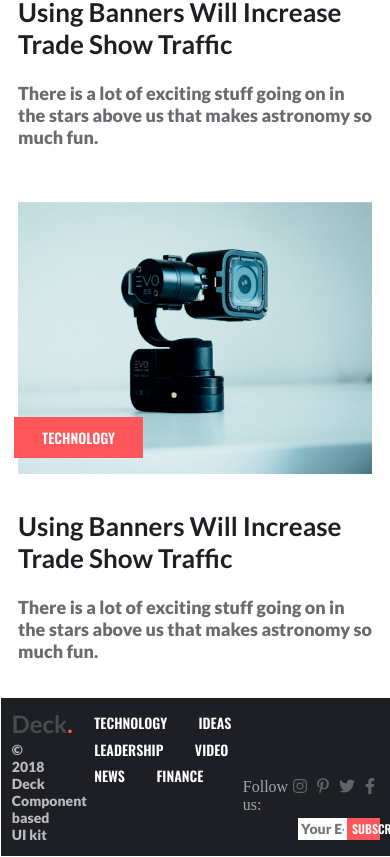
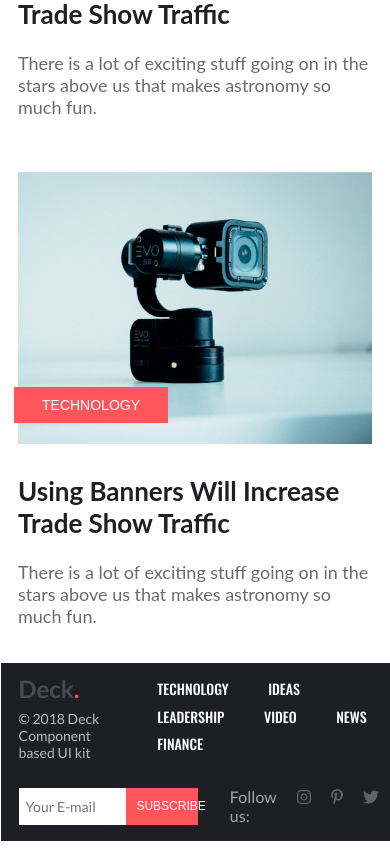
Before and after one commit to Oreseeker/deck-site, a Vue app: page / in a window 390 px wide. Shown: the part 2873-3730 px from the top of the page. Built offline with nearby package versions, Linux system fonts and the light colour scheme.

Commit message:
Configured footer for correct display on a tablet (not phone yet)

```diff
--- a/src/App.vue
+++ b/src/App.vue
@@ -97,55 +97,52 @@ export default {
 </script>
 
 <style>
-@font-face {
+ /* @font-face {
   font-family: "Oswald";
   font-weight: bold;
   src: url('./assets/fonts/Oswald-Bold.ttf');
-}
-@font-face {
+} */
+/*@font-face {
   font-family: "Oswald";
-  font-weight: extralight;
+  font-weight: lighter;
   src: url('./assets/fonts/Oswald-ExtraLight.ttf');
 }
 @font-face {
   font-family: "Oswald";
-  font-weight: light;
+  font-weight: thin;
   src: url('./assets/fonts/Oswald-Light.ttf');
-}
+}*/
 @font-face {
-  font-family: "Oswald";
-  font-weight: medium;
+  font-family: "Oswald Medium Normal";
   src: url('./assets/fonts/Oswald-Medium.ttf');
 }
-@font-face {
+/*@font-face {
   font-family: "Oswald";
-  font-weight: regular;
+  font-weight: normal;
   src: url('./assets/fonts/Oswald-Regular.ttf');
 }
 @font-face {
   font-family: "Oswald";
-  font-weight: semibold;
+  font-weight: 600;
   src: url('./assets/fonts/Oswald-SemiBold.ttf');
 }
 @font-face {
   font-family: "Lato";
-  font-weight: semibold;
+  font-weight: 600;
   font-style: italic;
   src: url('./assets/fonts/Lato-SemiboldItalic.ttf');
 }
 @font-face {
   font-family: "Lato";
-  font-weight: semibold;
+  font-weight: 600;
   font-style: normal;
   src: url('./assets/fonts/Lato-Semibold.ttf');
-}
+}*/
 @font-face {
-  font-family: "Lato";
-  font-weight: regular;
-  font-style: normal;
+  font-family: "Lato Regular Normal";
   src: url('./assets/fonts/Lato-Regular.ttf');
 }
-@font-face {
+/*@font-face {
   font-family: "Lato";
   font-weight: medium;
   font-style: italic;
@@ -159,17 +156,17 @@ export default {
 }
 @font-face {
   font-family: "Lato";
-  font-weight: light;
+  font-weight: thin;
   font-style: italic;
   src: url('./assets/fonts/Lato-LightItalic.ttf');
 }
 @font-face {
   font-family: "Lato";
-  font-weight: light;
+  font-weight: thin;
   font-style: normal;
   src: url('./assets/fonts/Lato-Light.ttf');
 }
-@font-face {
+/*@font-face {
   font-family: "Lato";
   font-weight: normal;
   font-style: italic;
@@ -177,16 +174,15 @@ export default {
 }
 @font-face {
   font-family: "Lato";
-  font-weight: bold;
+  font-weight: 700;
   font-style: italic;
   src: url('./assets/fonts/Lato-BoldItalic.ttf');
-}
+}*/
 @font-face {
-  font-family: "Lato";
-  font-weight: bold;
-  font-style: normal;
+  font-family: "Lato Bold Normal";
   src: url('./assets/fonts/Lato-Bold.ttf');
 }
+/*
 @font-face {
   font-family: "Lato";
   font-weight: black;
@@ -198,7 +194,7 @@ export default {
   font-weight: black;
   font-style: normal;
   src: url('./assets/fonts/Lato-Black.ttf');
-}
+}*/
 body {
   margin: 0;
 }
--- a/src/components/Card.vue
+++ b/src/components/Card.vue
@@ -44,13 +44,14 @@ section.card img {
   max-width: 100%;
 }
 h2 {
-  font-weight: semibold;
+  font-weight: bold;
   font-size: 1.8571em; /*26 px*/
   color: #1d1f24;
 }
 p {
   font-size: 1.2857em; /*18 px*/
   color: #6a6b6f;
+  font-weight: normal;
 }
 .category {
   position: relative;
--- a/src/components/FooterComponent.vue
+++ b/src/components/FooterComponent.vue
@@ -76,10 +76,6 @@ footer {
   border-top: 0;
 }
 .footer-middle {
-  /* display: flex;
-        flex-flow: row wrap;
-        align-items: center;
-        justify-content: start; */
   width: 53.4722%; /* 770px */
   box-sizing: border-box;
   padding-top: 3%;
@@ -87,26 +83,25 @@ footer {
 }
 .footer-middle a {
   display: inline-block;
-  font-family: "Oswald", sans-serif;
+  font-family: "Oswald Medium Normal", sans-serif;
   font-size: 14px;
   color: white;
   text-decoration: none;
-  font-weight: medium;
   margin: 1.2987% 7.7922%;
 }
 .footer-left {
   padding: 2.7778% 5.5556% 3.3333% 2.7778%;
   box-sizing: border-box;
   width: 19.85%; /* 270px + delta */
-  font-family: "Lato", sans-serif;
+  font-family: "Lato Regular Normal", sans-serif;
   display: flex;
   flex-flow: column nowrap;
   justify-content: center;
 }
 .footer-right {
   padding: 3.4722% 2.7778% 4.1667% 4.5%;
-  width: 28.3639%;
-  box-sizing: border-box;
+  width: 300px;
+  box-sizing: content-box;
   display: flex;
   flex-flow: column nowrap;
   justify-content: flex-end;
@@ -119,10 +114,11 @@ footer {
   font-size: 24px;
   font-weight: bold;
   color: #494b4f;
+  font-family: "Lato Bold Normal";
 }
 .copyright {
   font-size: 14px;
-  font-weight: regular;
+  font-weight: normal;
   color: #bbbbbd;
   margin-top: 6.9259%;
 }
@@ -133,6 +129,7 @@ footer {
   flex-flow: row nowrap;
   justify-content: flex-end;
   align-items: start;
+  font-family: "Lato Regular Normal";
 }
 .follow-links a {
   display: block;
@@ -140,4 +137,34 @@ footer {
   text-decoration: none;
   color: #616366;
 }
+.send-email {
+  width: 300px;
+  height: 37px;
+}
+
+@media screen and (max-width: 980px){
+  footer {
+    flex-wrap: wrap;
+  }
+  .footer-left {
+    width: 35%;
+    padding-left: 4.5%;
+  }
+  .footer-middle {
+    width: 65%;
+  }
+  .footer-right {
+    flex-flow: row-reverse nowrap;
+    width: 100%;
+    align-items: center;
+  }
+  .follow-links {
+    margin-left: 32px;
+    margin-bottom: 0;
+  }
+  .follow-links a {
+    margin: 0;
+    margin-left: 20px;
+  }
+}
 </style>
--- a/src/components/SendEmail.vue
+++ b/src/components/SendEmail.vue
@@ -19,12 +19,14 @@ export default {};
 input[type="text"] {
   display: block;
   font-size: 14px;
-  font-family: "Lato", sans-serif;
+  font-family: "Lato Regular Normal", sans-serif;
+  font-weight: 400;
   width: 60%;
   box-sizing: border-box;
   padding: 1.923% 3.8461%;
   outline: none;
   border: 0;
+  color: #a5a5a7;
 }
 button {
   background-color: #ff565c;
```
